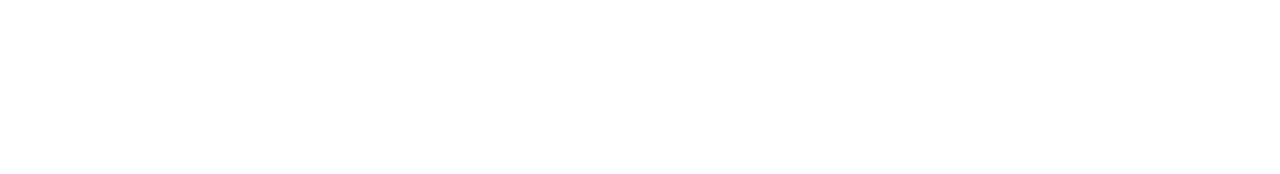
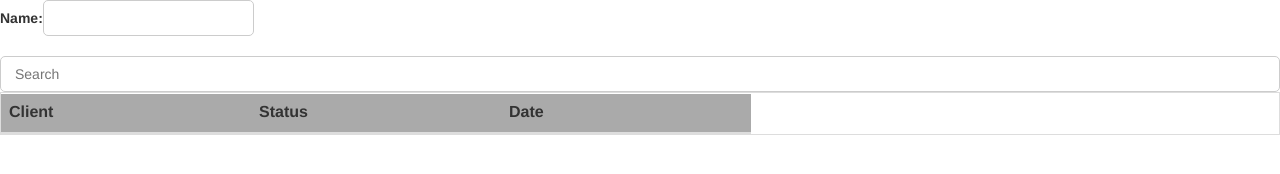
Before and after one commit to namiller/device_query, a website: page static/transactions.html in a window 1280 px wide. Drawn offline with Linux system fonts and the light colour scheme; no server answers.

Commit message:
fixed cascade bug, implemented more transaction

```diff
--- a/index.js
+++ b/index.js
@@ -20,6 +20,7 @@ console.log(config);
 var router_cols, user_cols, transaction_cols, transaction_map_cols;
 // TODO: implement min/max of numerics on server side.
 db.serialize(function() {
+    db.run("PRAGMA foreign_keys = ON");
     if (!exists) {
         db.run("CREATE TABLE routers (router_id INTEGER PRIMARY KEY)");
         db.run("CREATE TABLE users (user_id INTEGER PRIMARY KEY, name TEXT, email TEXT)"); //TODO: consider adding username TEXT
--- a/static/transactions.html
+++ b/static/transactions.html
@@ -8,14 +8,58 @@
         <script src="shared/bootstrap.min.js"></script>
         <script src="api.js"></script>
         <script>
-        function showTransaction(id) {
-            $('#tpane_tid').html(id);
-            $('#transaction-pane').modal();
-        }
+            var transactionTable;
+            var username;
+            var fields = ['client', 'status', 'date','transact_id'];
+            function showTransaction(id) {
+                $('#tpane_tid').html(id);
+                $('#transaction-pane').modal();
+            }
+            function loadTransactions(user) {
+                if (!transactionTable) {
+                    transactionTable = new List('transaction-list', {'valueNames':fields},[]);
+                }
+                transactionTable.clear();
+                $.get('/api/transaction/query', {'fields':fields, 'matches':{'user':[user]}}, function(data) {
+                    console.log(data);
+                    for (ind in data) {
+                        data[ind].status = data[ind].status == 0?'Active':(data[ind].status==1?'Closed':'Abandoned');
+                        var r = transactionTable.add(data[ind]);
+                        share = r[0];
+                        r[0].elm.onclick = showTransaction.bind(this, data[ind].transact_id);
+                    }
+                    transactionTable.sort('date', {'order':'desc'});
+                });
+            }
+            function updateUname(e) {
+                console.log(e);
+                username = $('#username').val();
+                loadTransactions(username);
+            }
+            function openTransaction() {
+                location.href = '/app/query.html?id='+$('#tpane_tid').html();
+            }
         </script>
     </head>
     <body>
-        <h1 id="username"></h1>
+        <label>Name: </label><input id="username" type="text" onchange="updateUname(this);">
+        <div id="transaction-list">
+            <input class="search" placeholder="Search">
+            <div class="table_holder table-bordered">
+                <table class="table" style="margin: auto;">
+                    <thead>
+                        <tr>
+                            <th class='sort' data-sort='client'>Client</th>
+                            <th class='sort' data-sort='status'>Status</th>
+                            <th class='sort' data-sort='date'>Date</th>
+                        </tr>
+                    </thead>
+                    <tbody class="list">
+                        <tr class='clickable'><td class='client'></td><td class='status'></td><td class='date'></td></tr>
+                    </tbody>
+                </table>
+            </div>
+
         <div id="transaction-pane" class="modal fade" role="dialog">
             <div class="modal-dialog">
                 <div class="modal-content">
@@ -26,12 +70,17 @@
                     <div class="modal-body">
 
                     </div>
+                    <div class="modal-footer">
+                        <button type="button" class="btn btn-default" onclick="openTransaction();">Open</button>
+                        <button type="button" class="btn btn-danger" onclick="deleteTransaction();">Delete</button><!-- only if user is current user-->
+                    </div>
                 </div>
             </div>
         </div>
 
         <script>
-            $('#username').html(getCookie('username'));
+            $('#username').val(getCookie('username'));
+            updateUname();
             var queryString = getUrlVars();
             if (queryString['t']) {
                 showTransaction(queryString['t']);
```
Also changed, not shown: static/query.html (+0 -13 lines), 1 other file.
